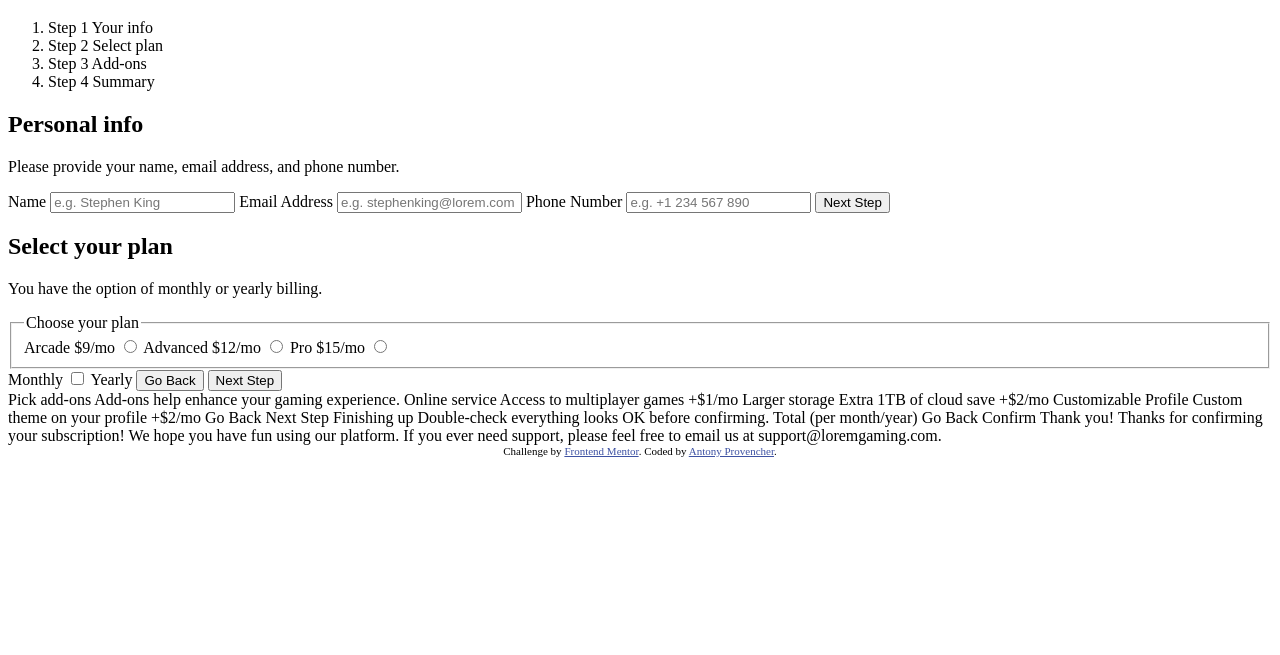
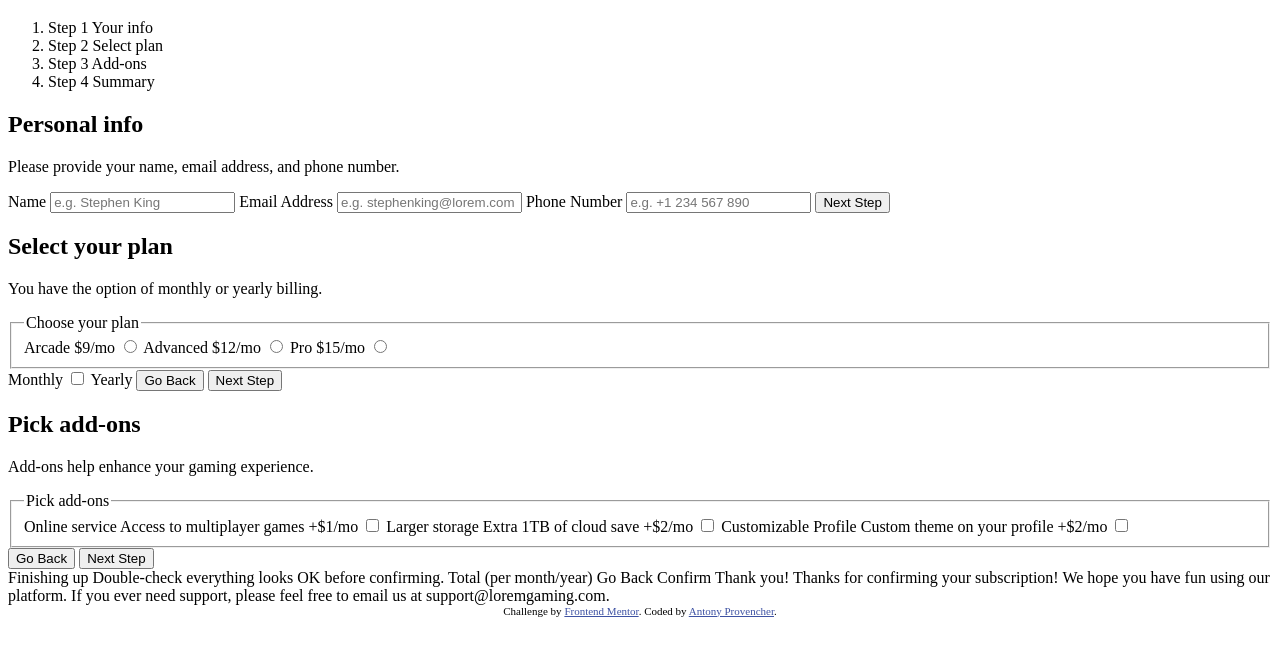
Before and after one commit to PiisuW/subscription-signup-form, a website built with Vite: page index.html in a window 1280 px wide. Shown: the part 61-716 px from the top of the page. Built offline with nearby package versions, Linux system fonts and the light colour scheme.

Commit message:
Add semantic HTML for step 3 (add-ons)

```diff
--- a/index.html
+++ b/index.html
@@ -83,28 +83,28 @@
   <fieldset>
     <legend>Choose your plan</legend>
 
-    <label for="Arcade">
+    <label for="arcade">
       <span>Arcade</span>
       <span>$9/mo</span>
     </label>
-    <input type="radio" id="Arcade" name="plan" required>
+    <input type="radio" id="arcade" name="plan" value="arcade" required>
 
-    <label for="Advanced">
+    <label for="advanced">
       <span>Advanced</span>
       <span>$12/mo</span>
     </label>
-    <input type="radio" id="Advanced" name="plan">
+    <input type="radio" id="advanced" name="plan" value="advanced">
 
-    <label for="Pro">
+    <label for="pro">
       <span>Pro</span>
       <span>$15/mo</span>
     </label>
-    <input type="radio" id="Pro" name="plan">
+    <input type="radio" id="pro" name="plan" value="pro">
   </fieldset>
 
-  <label for="Time">Monthly</label>
-  <input type="checkbox" id="Time">
-  <label for="Time">Yearly</label>
+  <label for="time">Monthly</label>
+  <input type="checkbox" id="Time" name="billing" value="yearly">
+  <label for="time">Yearly</label>
 
   <button type="button">Go Back</button>
   <button type="button">Next Step</button>
@@ -116,24 +116,40 @@
 
   <!-- Step 3 start -->
 
-  Pick add-ons
-  Add-ons help enhance your gaming experience.
+  <div>
+  <h2>Pick add-ons</h2>
+  <p>Add-ons help enhance your gaming experience.</p>
 
-  Online service
-  Access to multiplayer games
-  +$1/mo
+  <fieldset>
+    <legend>Pick add-ons</legend>
 
-  Larger storage
-  Extra 1TB of cloud save
-  +$2/mo
+  <label for="online-service">
+    <span>Online service</span>
+    <span>Access to multiplayer games</span>
+    <span>+$1/mo</span>
+  </label>
+  <input type="checkbox" id="online-service" name="addons" value="online-service">
 
-  Customizable Profile
-  Custom theme on your profile
-  +$2/mo
+  <label for="larger-storage">
+    <span>Larger storage</span>
+    <span>Extra 1TB of cloud save</span>
+    <span>+$2/mo</span>
+  </label>
+  <input type="checkbox" id="larger-storage" name="addons" value="larger-storage">
 
-  Go Back
-  Next Step
+  <label for="profile">
+    <span>Customizable Profile</span>
+    <span>Custom theme on your profile</span>
+    <span>+$2/mo</span>
+  </label>
+  <input type="checkbox" id="profile" name="addons" value="profile">
 
+
+</fieldset>
+
+  <button type="button">Go Back</button>
+  <button type="button">Next Step</button>
+</div>
   <!-- Step 3 end -->
 
   <!-- Step 4 start -->
```
